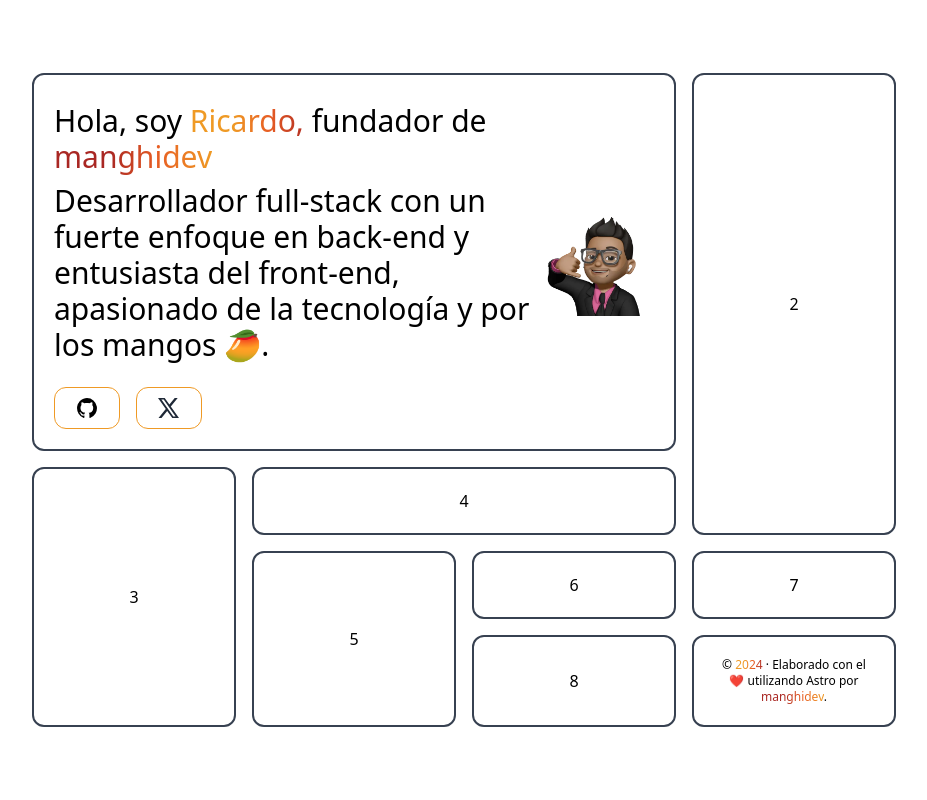
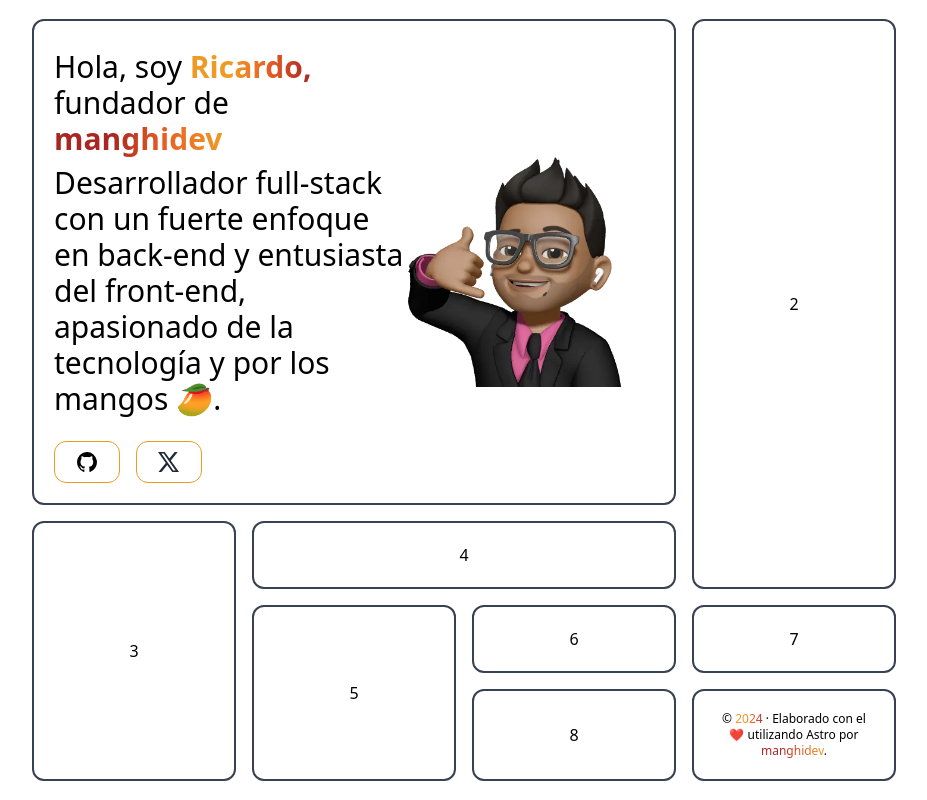
Before and after one commit to IngRicardoRdz/IngRicardoRdz, an Astro site: page / in a window 1280 px wide. Shown: the whole page, without its empty margins (176-1103 px from the left). Built offline with nearby package versions, Linux system fonts and the light colour scheme; Astro itself is replaced by a stand-in of ours.

Commit message:
fix: update Card1 component styling

```diff
--- a/src/components/Card1.astro
+++ b/src/components/Card1.astro
@@ -5,11 +5,11 @@
                 <div class="text-3xl">
                     <p class="my-2">
                         Hola, soy
-                        <span class="myTextGradient">
+                        <span class="myTextGradient font-bold">
                             Ricardo,
                         </span>
                         fundador de
-                        <span class="mtTextGradientReverse">
+                        <span class="mtTextGradientReverse font-bold">
                             manghidev
                         </span>
                     </p>
@@ -32,7 +32,7 @@
             </div>
         </div>
         <div class="flex items-center justify-center">
-            <img class="w-full select-none" src="assets/img/memoji.webp" alt="manghidev memoji">
+            <img class="select-none w-[250px] max-w-[250px] object-cover" src="assets/img/memoji.webp" alt="manghidev memoji">
         </div>
     </div>
 </div>
```
